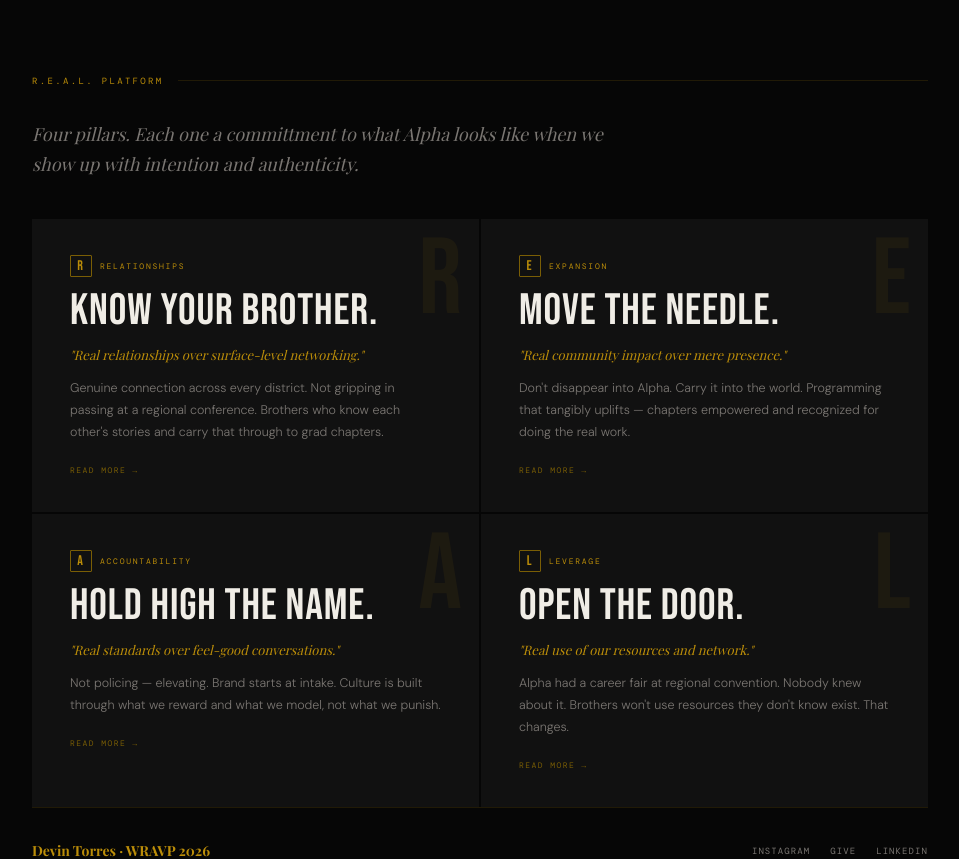
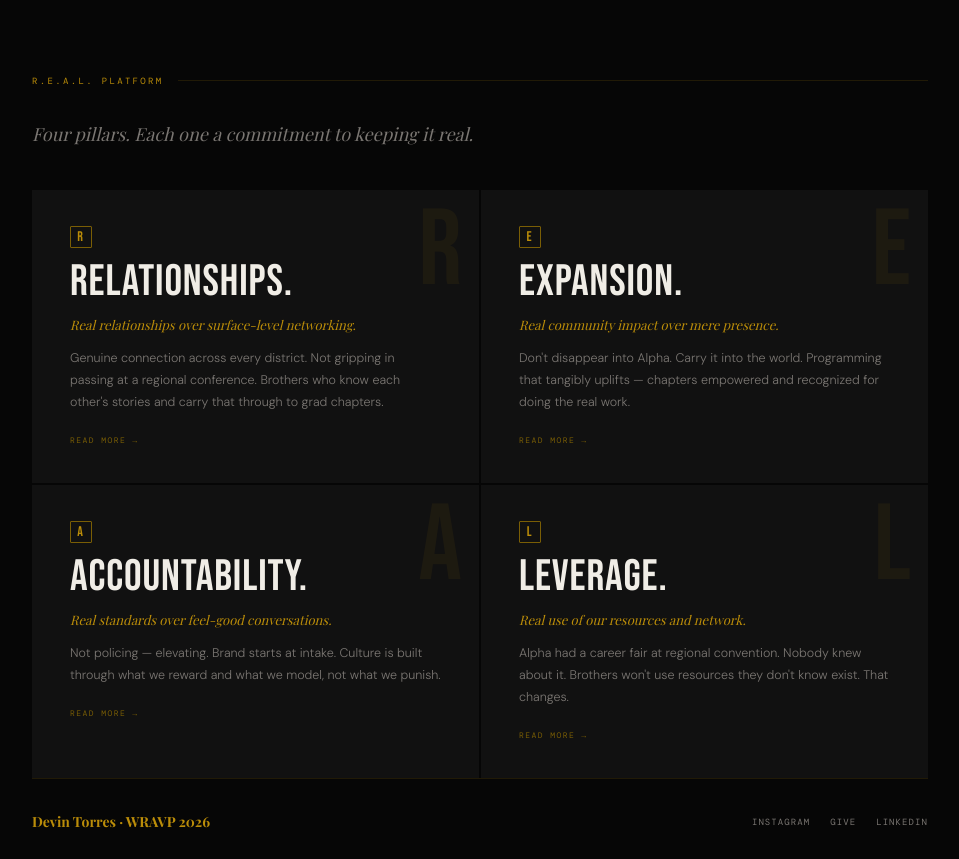
Before and after one commit to devintor/devin4avp, a plain HTML site: page index.html in a window 1280 px wide. Shown: the part 1380-2239 px from the top of the page, without its empty margins (160-1119 px from the left). Drawn offline with nearby package versions, Linux system fonts and the light colour scheme; a web font is replaced by a local one.

Commit message:
updated language

```diff
--- a/index.html
+++ b/index.html
@@ -315,7 +315,7 @@
     <div class="section-label">The Mission</div>
     <div class="mission-block reveal">
       <div class="mission-kicker">Keeping it R.E.A.L.</div>
-      <div class="mission-headline">It's on us to keep the legacy alive,<br>and continue onward.</div>
+      <div class="mission-headline">What we build now determines<br>what Alpha looks like in ten years.</div>
       <div class="mission-body">
         <p>I take immense pride in Alpha's excellence, and I recognize our stake in maintaining and advancing it. Right now, there are many obstacles in our way. We are becoming increasingly disconnected from one another. We're not being as truly impactful as we can be. We're misprioritizing our efforts. And we're failing to make effective use of our resources at a time when our pipelines and institutional equity efforts are under attack or have already been dismantled.</p>
         <p>In recognizing and combatting these issues, we have to keep it real. This platform is a call to show up authentically in everything we do — in how we build relationships, how we serve our communities, how we hold each other to a standard, and how we use what we've built together.</p>
@@ -326,17 +326,16 @@
   <!-- PLATFORM -->
   <section class="platform-section">
     <div class="section-label">R.E.A.L. Platform</div>
-    <p class="platform-intro">Four pillars. Each one a committment to what Alpha looks like when we show up with intention and authenticity.</p>
+    <p class="platform-intro">Four pillars. Each one a commitment to keeping it real.</p>
     <div class="pillars">
 
       <a href="relationships.html" class="pillar reveal">
         <div class="pillar-ghost">R</div>
         <div class="pillar-meta">
           <span class="pillar-letter-badge">R</span>
-          Relationships
         </div>
-        <div class="pillar-title">KNOW YOUR BROTHER.</div>
-        <div class="pillar-tagline">"Real relationships over surface-level networking."</div>
+        <div class="pillar-title">RELATIONSHIPS.</div>
+        <div class="pillar-tagline">Real relationships over surface-level networking.</div>
         <div class="pillar-body">Genuine connection across every district. Not gripping in passing at a regional conference. Brothers who know each other's stories and carry that through to grad chapters.</div>
         <div class="pillar-cta">Read more</div>
       </a>
@@ -345,10 +344,9 @@
         <div class="pillar-ghost">E</div>
         <div class="pillar-meta">
           <span class="pillar-letter-badge">E</span>
-          Expansion
         </div>
-        <div class="pillar-title">MOVE THE NEEDLE.</div>
-        <div class="pillar-tagline">"Real community impact over mere presence."</div>
+        <div class="pillar-title">EXPANSION.</div>
+        <div class="pillar-tagline">Real community impact over mere presence.</div>
         <div class="pillar-body">Don't disappear into Alpha. Carry it into the world. Programming that tangibly uplifts — chapters empowered and recognized for doing the real work.</div>
         <div class="pillar-cta">Read more</div>
       </a>
@@ -357,10 +355,9 @@
         <div class="pillar-ghost">A</div>
         <div class="pillar-meta">
           <span class="pillar-letter-badge">A</span>
-          Accountability
         </div>
-        <div class="pillar-title">HOLD HIGH THE NAME.</div>
-        <div class="pillar-tagline">"Real standards over feel-good conversations."</div>
+        <div class="pillar-title">ACCOUNTABILITY.</div>
+        <div class="pillar-tagline">Real standards over feel-good conversations.</div>
         <div class="pillar-body">Not policing — elevating. Brand starts at intake. Culture is built through what we reward and what we model, not what we punish.</div>
         <div class="pillar-cta">Read more</div>
       </a>
@@ -369,10 +366,9 @@
         <div class="pillar-ghost">L</div>
         <div class="pillar-meta">
           <span class="pillar-letter-badge">L</span>
-          Leverage
         </div>
-        <div class="pillar-title">OPEN THE DOOR.</div>
-        <div class="pillar-tagline">"Real use of our resources and network."</div>
+        <div class="pillar-title">LEVERAGE.</div>
+        <div class="pillar-tagline">Real use of our resources and network.</div>
         <div class="pillar-body">Alpha had a career fair at regional convention. Nobody knew about it. Brothers won't use resources they don't know exist. That changes.</div>
         <div class="pillar-cta">Read more</div>
       </a>
```
Also changed, not shown: about.html (+1 -1 lines), accountability.html (+1 -1 lines), expansion.html (+1 -1 lines), leverage.html (+2 -1 lines), relationships.html (+1 -1 lines), stepping.html (+0 -1 lines).
